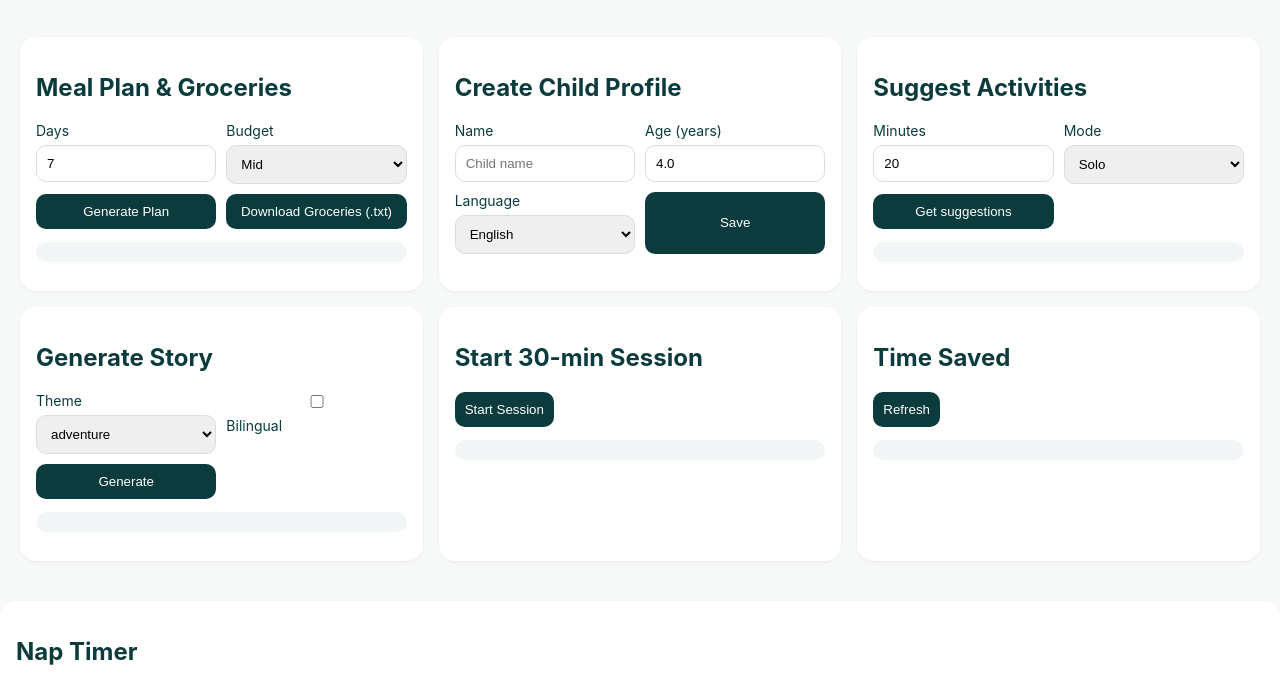
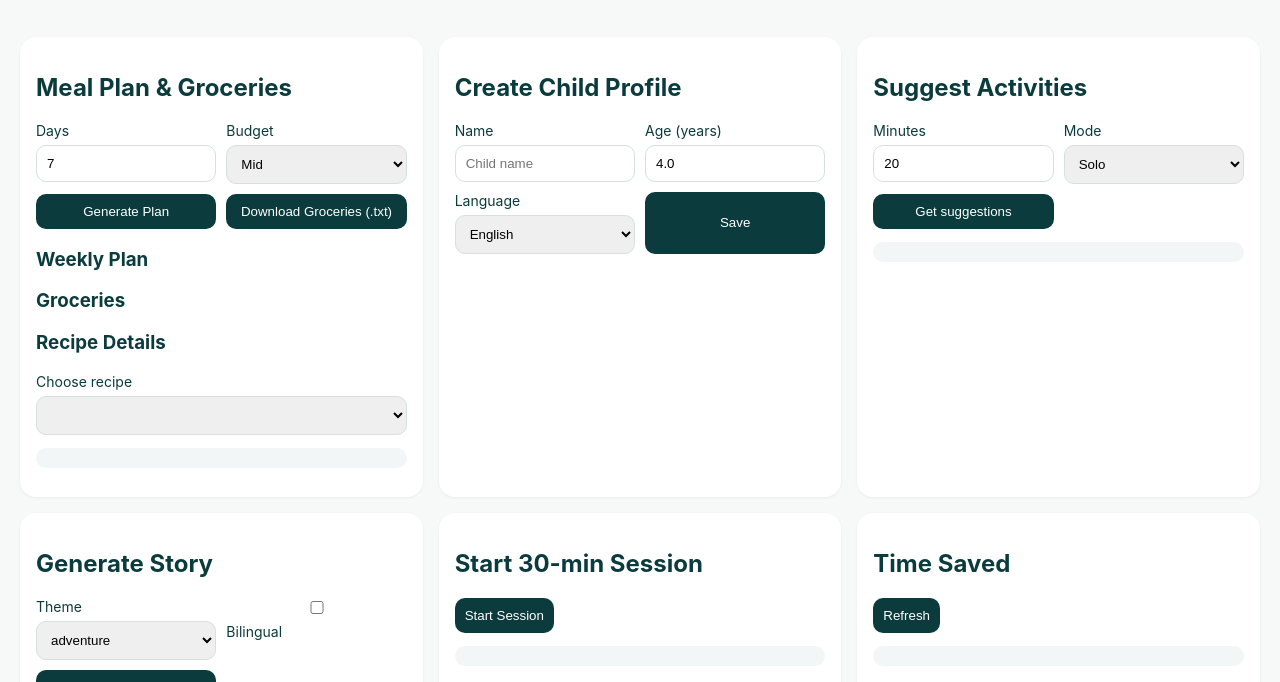
Before and after one commit to Jancovdb/haven-ai-nanny-pro-starter, a plain HTML site: page frontend/index.html in a window 1280 px wide. Shown: the part 97-779 px from the top of the page. Drawn offline with Linux system fonts and the light colour scheme.

Commit message:
Update index.html

```diff
--- a/frontend/index.html
+++ b/frontend/index.html
@@ -13,12 +13,10 @@
     </header>
 
     <main>
-      <section class="card">
+  <section class="card">
   <h2>Meal Plan & Groceries</h2>
   <div class="grid">
-    <label>Days
-      <input id="mp_days" type="number" value="7" min="1" max="14"/>
-    </label>
+    <label>Days <input id="mp_days" type="number" value="7" min="1" max="14"/></label>
     <label>Budget
       <select id="mp_budget">
         <option value="low">Low</option>
@@ -29,7 +27,18 @@
     <button id="mp_generate">Generate Plan</button>
     <button id="mp_download">Download Groceries (.txt)</button>
   </div>
-  <pre id="mp_out"></pre>
+
+  <h3>Weekly Plan</h3>
+  <div id="mp_days_view" style="white-space:pre-wrap;"></div>
+
+  <h3>Groceries</h3>
+  <div id="mp_grocery_view" style="white-space:pre-wrap;"></div>
+
+  <h3>Recipe Details</h3>
+  <label>Choose recipe
+    <select id="mp_recipe_select"></select>
+  </label>
+  <pre id="mp_recipe_out"></pre>
 </section>
 
       <section class="card">
```
